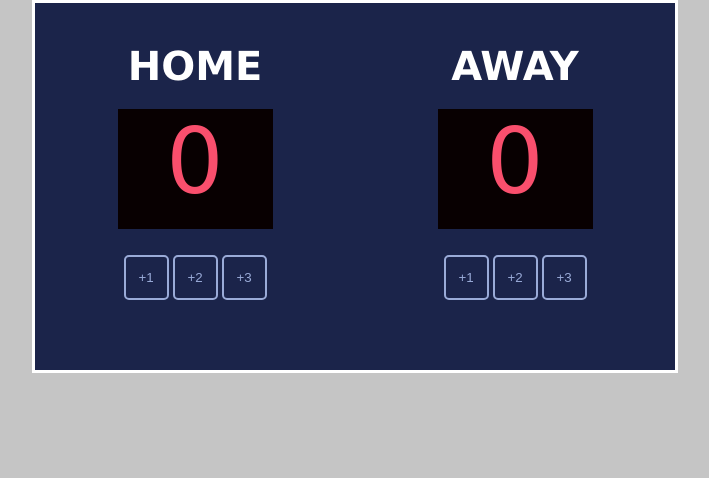
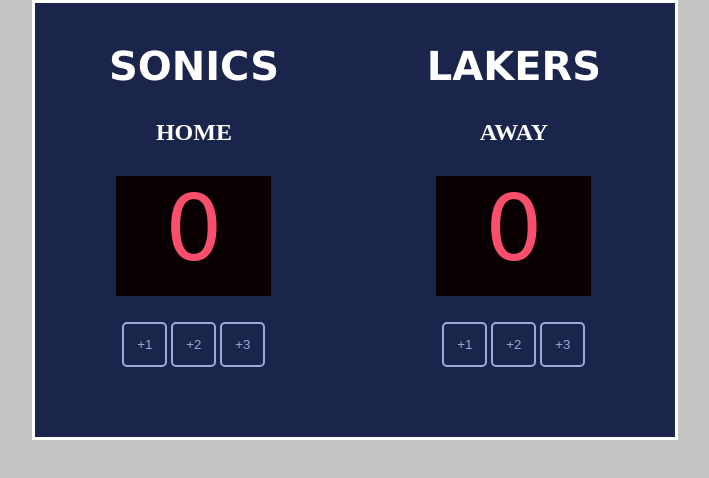
Before and after one commit to JaysonThompson/scoreboard, a plain HTML site: page index.html in a window 1280 px wide. Shown: the whole page, without its empty margins (285-994 px from the left). Drawn offline with Linux system fonts and the light colour scheme; a web font is replaced by a local one.

Commit message:
adds teams to scoreboard

```diff
--- a/index.html
+++ b/index.html
@@ -12,7 +12,8 @@
   <body>
     <div class="container">
       <div class="home">
-        <h3>HOME</h3>
+        <h3>SONICS</h3>
+        <h2>HOME</h2>
         <p id="home-score" class="score">0</p>
         <div class="buttons">
           <button onclick="homeAdd1()">+1</button>
@@ -21,7 +22,8 @@
         </div>
       </div>
       <div class="away">
-        <h3>AWAY</h3>
+        <h3>LAKERS</h3>
+        <h2>AWAY</h2>
         <p id="away-score" class="score">0</p>
         <div class="buttons">
           <button onclick="awayAdd1()">+1</button>
```
